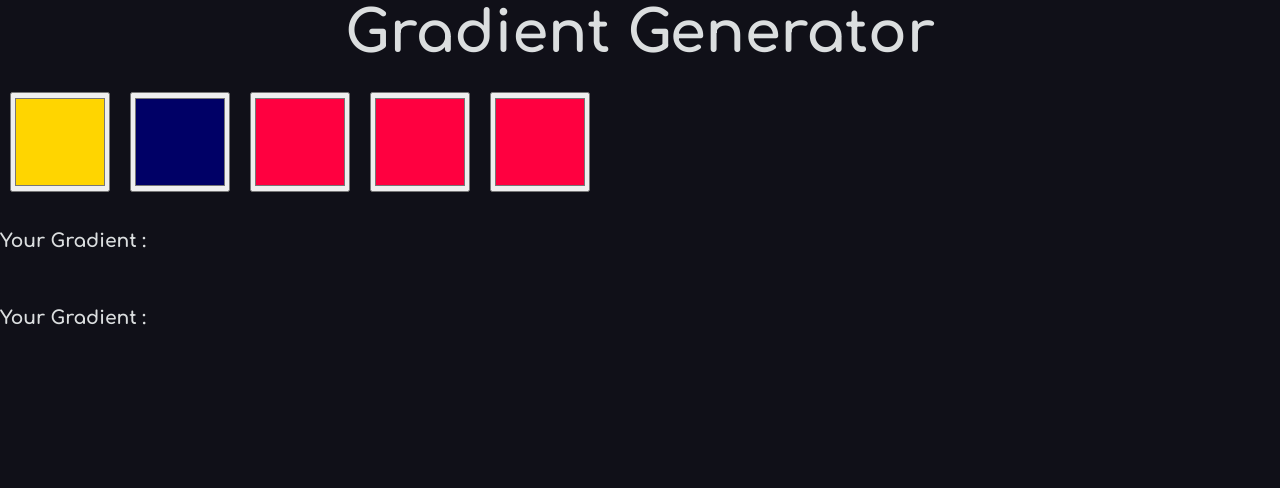
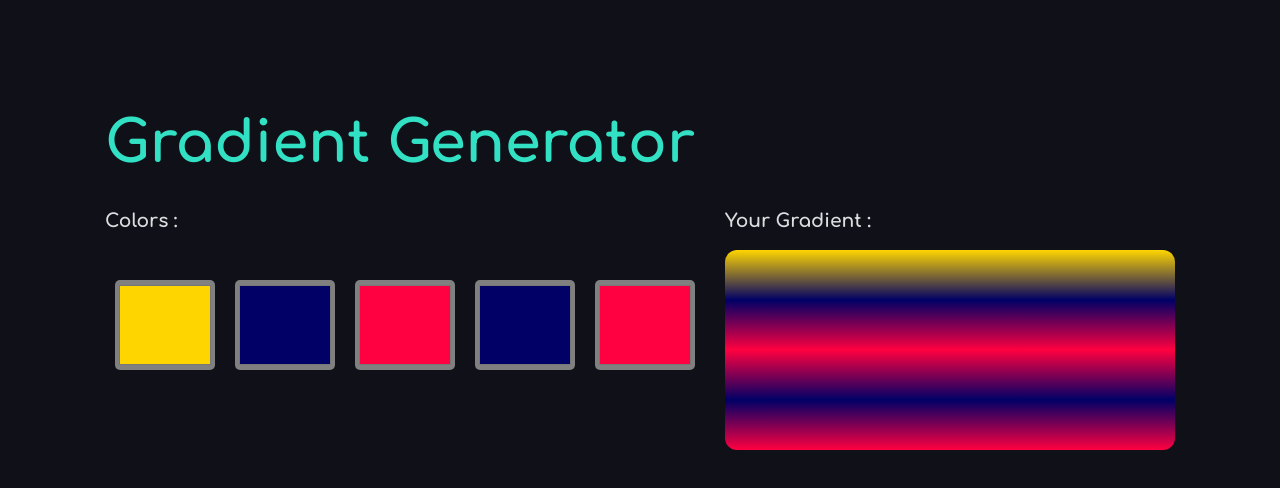
Before and after one commit to naveensinghp/Playground-Stuff, a Next.js app: page / in a window 1280 px wide. Shown: the top 488 px of the page. Built offline with nearby package versions, Linux system fonts and the light colour scheme.

Commit message:
no message

```diff
--- a/src/components/GradientGen/GradientGen.js
+++ b/src/components/GradientGen/GradientGen.js
@@ -8,7 +8,7 @@ function GradientGen() {
     '#FFD500',
     '#000066',
     '#FF0040',
-    '#FF0040',
+    '#000066',
     '#FF0040',
   ]);
   const colorStops = colors.join(', ');
@@ -18,37 +18,40 @@ function GradientGen() {
     <>
       <div className={styles.mainwrapper}>
         <div className={styles.rowleft}>
-            <form style={{ display: 'flex',flexDirection: 'row' }}>
+          <h3>Colors : </h3>
+          <form>
             {colors.map((color,index) =>{
               const colorId = `color -${index}`;
               return (
-                  <div key={colorId} style={{ display: 'flex', flexDirection: 'column'}}>
-                      {/* <label htmlFor={colorId}>Color {index +1}</label> */}
                 <input
+                      key={colorId}
                       id={colorId}
                       type='color'
                       value={color}
-                        style={{ width: '100px',height: '100px', cursor: 'pointer', margin: '10px'}}
+                      className={styles.addcolor}
                       onChange={setColors}
                 />
-                  </div>
               );
             })}
           </form>
+          {/* <h3>Colors Mode : </h3>
+          <form>
+            {colors.map((color,index) =>{
+              const colorId = `color -${index}`;
+              return (
+                <input
+                      key={colorId}
+                      id={colorId}
+                      type='color'
+                      value={color}
+                      style={{width: '100px',height: '100px', cursor: 'pointer', margin: '10px'}}
+                      onChange={setColors}
+                />
+              );
+            })}
+          </form> */}
         </div>
         <div className={styles.rowright}>
-                <Spacer size={10} />
-                <h3>Your Gradient : </h3>
-              <div
-                className={styles.csssnipet}
-                style={{
-                  backgroundImage,
-              }}>
-           </div>
-        </div>
-        <Spacer size={10} />
-        <div className={styles.rowright}>
-                <Spacer size={10} />
           <h3>Your Gradient : </h3>
             <div
               className={styles.csssnipet}
--- a/styles/Home.module.css
+++ b/styles/Home.module.css
@@ -1,7 +1,45 @@
 @import url('https://fonts.googleapis.com/css2?family=Comfortaa:wght@300..700&display=swap');
 
+.wrapper{
+  color: hotpink;
+  display: flex;
+  flex-direction: row;
+  gap: 20px;
+}
+
+.maincontainer{
+  min-height: 70vh;
+  display: flex;
+  flex-direction: column;
+  justify-content: center;
+  align-items: center;
+}
+
+.mainwrapper{
+  display: flex;
+  flex-direction: row;
+  gap: 20px;
+}
+
+.rowleft{
+  display: flex;
+  flex-direction: column;
+  gap: 20px;
+}
+
+.rowright{
+
+}
+
+.csssnipet{
+  background: hotpink;
+  width: 450px;
+  height: 200px;
+  border-radius: 12px;
+}
+
 .container {
-  min-height: 100vh;
+  min-height: 50vh;
   padding: 0 0.5rem;
   display: flex;
   flex-direction: column;
@@ -9,12 +47,32 @@
   align-items: center;
 }
 
+.addcolor{
+  width: 100px;
+  aspect-ratio: 1 / 1;
+  min-height: 90px;
+  cursor: pointer;
+  margin: 10px;
+  border: none;
+  background: grey;
+  border-radius: 5px;
+}
+
+.addcolor:hover{
+  background: white;
+  border-color: none;
+}
+
 .titlecheck{
-  color: #AF7AD5;
+  /* color: #AF7AD5; */
+  color: #DBDEDF;
+  font-family: "Comfortaa", sans-serif;
 }
 
 .title{
+  color: #32E0C4;
   font-family: "Comfortaa", sans-serif;
+  display: flex;
 }
 
 .title a {
@@ -72,27 +130,6 @@
     border-color 0.15s ease;
 }
 
-.card:hover,
-.card:focus,
-.card:active {
-  color: #0070f3;
-  border-color: #0070f3;
-}
-
-.card h3 {
-  margin: 0 0 1rem 0;
-  font-size: 1.5rem;
-}
-
-.card p {
-  margin: 0;
-  font-size: 1.25rem;
-  line-height: 1.5;
-}
-
-.logo {
-  height: 1em;
-}
 
 @media (max-width: 600px) {
   .grid {
```
Lines whose indentation alone changed are shown as unchanged.
